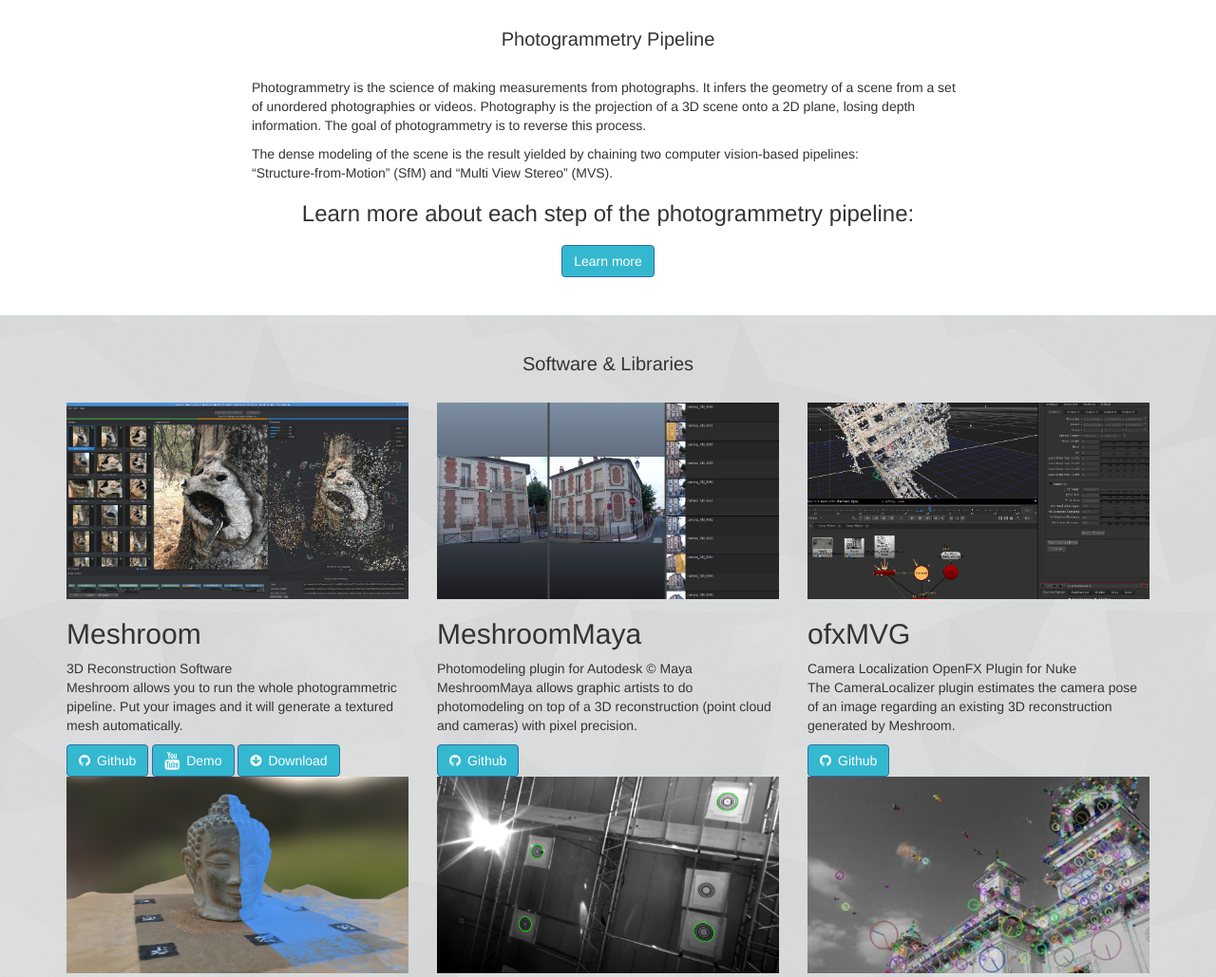
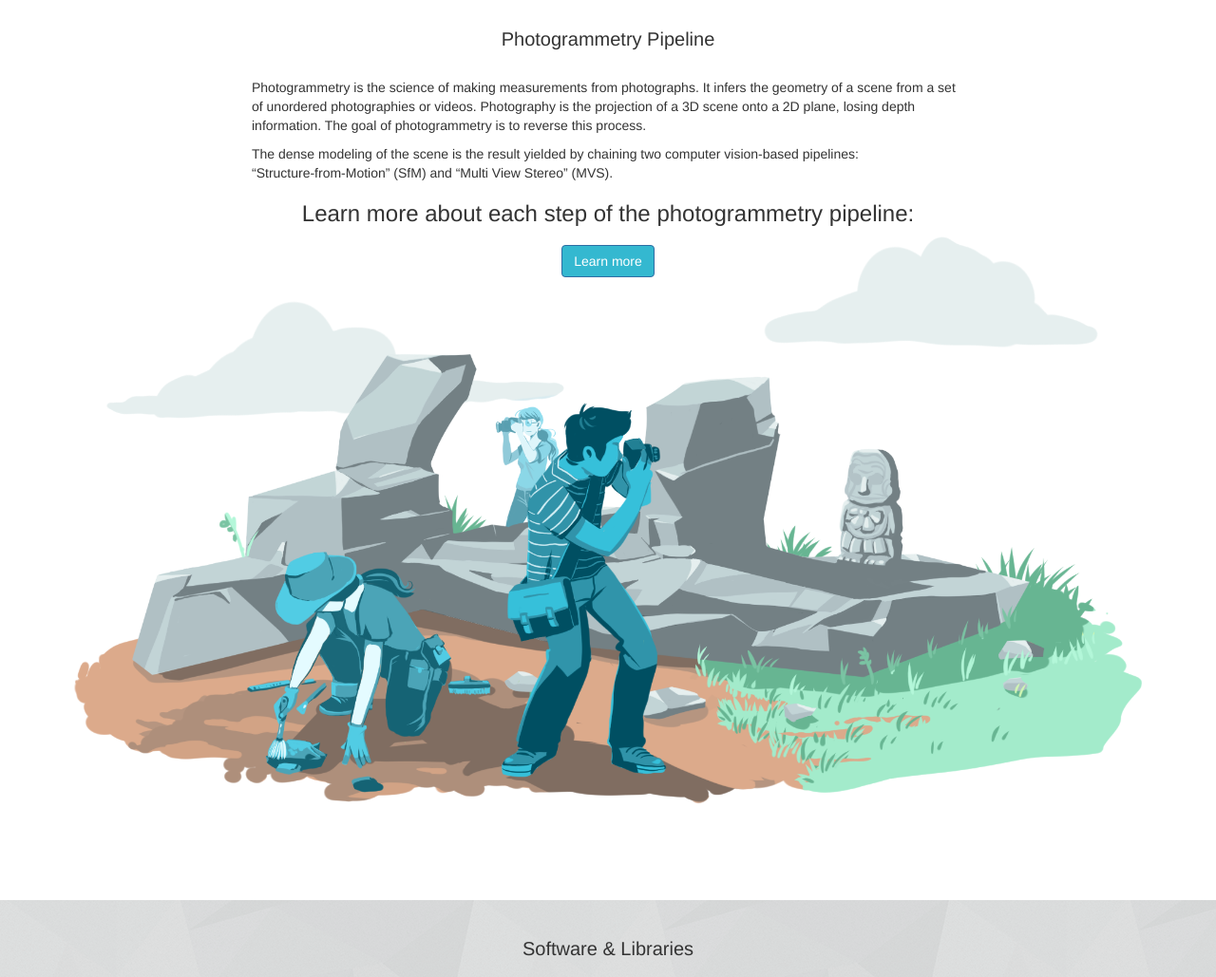
Before and after one commit to alicevision/alicevision.github.io, a PHP site: page / in a window 1280 px wide. Shown: the part 612-1641 px from the top of the page at 95% size. Run offline with PHP 8.4, Linux system fonts and the light colour scheme; some libraries are stand-ins or nearby versions; some web fonts are replaced.

Commit message:
[home] Add an illustration with cultural heritage use case

```diff
--- a/css/style.css
+++ b/css/style.css
@@ -263,6 +263,15 @@ a:active {  color: #208698;  }
     background-color: #208698 !important;
 }
 
+.illustration {
+    display: block;
+    margin: auto;
+    width: 100%;
+    z-index: 0;
+    position: relative;
+    top: -70px;
+}
+
 @media only screen and (max-width :  750px) {
     .carousel_overlay .text h1 {  font-size: 1.5em; }
     .carousel_overlay .text li {  display: none; }
--- a/view/home.html
+++ b/view/home.html
@@ -33,6 +33,7 @@
                 </div>
             </div>
         </div>
+        <img src="img/product/home_culturalHeritage.png" class="illustration">
     </div>
 </section>
 <section>
```
Also changed, not shown: img/product/home_culturalHeritage.png (added).
